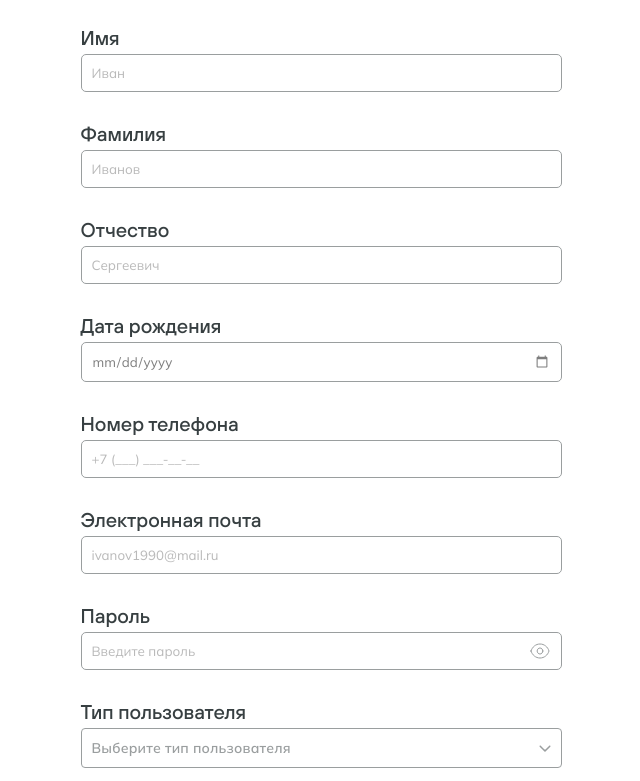
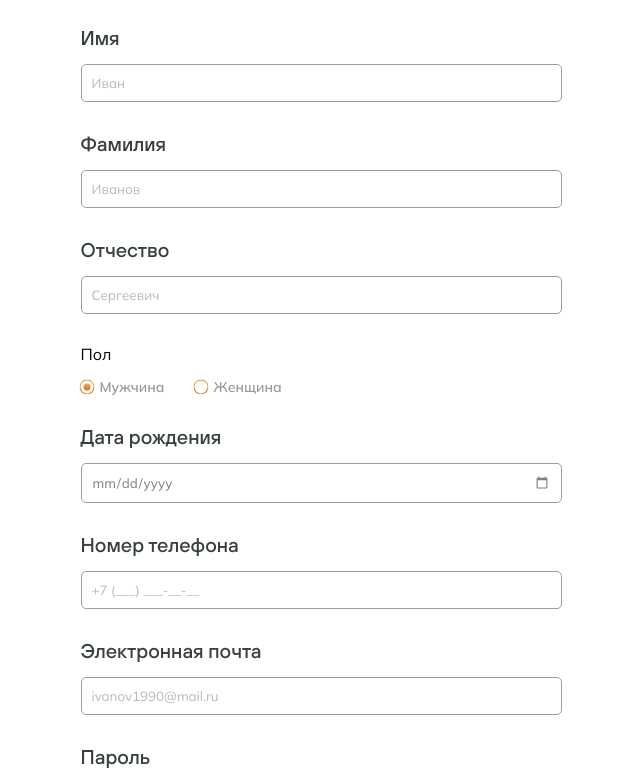
Before and after one commit to CubeIT-NSK/GlutInfo, a React (Vite) app in the folder frontend/: page /registration in a window 1280 px wide. Shown: the part 340-1121 px from the top of the page, without its empty margins (319-959 px from the left). Built offline with nearby package versions, Linux system fonts and the light colour scheme.

Commit message:
try to create Registration

```diff
--- a/frontend/src/pages/RegistrationPage/index.jsx
+++ b/frontend/src/pages/RegistrationPage/index.jsx
@@ -8,6 +8,7 @@ import CustomSelect from "../../shared/components/CustomSelect";
 import styles from "./index.module.css";
 import Button from "../../shared/components/Buttons";
 import icons from "../../shared/resources/icon";
+import { postApiRegisterUser, postApiEmailConfirmationRequest } from "../../shared/api/api";
 
 const schema = yup.object().shape({
     firstName: yup.string().required("Имя обязательно"),
@@ -28,8 +29,9 @@ const schema = yup.object().shape({
     password: yup
         .string()
         .required("Пароль обязателен")
-        // .min(8, "Пароль должен содержать минимум 8 символов")
-        // .matches(/[A-Z]/, "Пароль должен содержать хотя бы одну заглавную букву")
+        .min(8, "Пароль должен содержать минимум 8 символов")
+        .matches(/[A-Z]/, "Пароль должен содержать хотя бы одну заглавную букву"),
+    gender: yup.string().required("Укажите ваш пол"),
 });
 
 const userTypeOptions = [
@@ -40,7 +42,14 @@ const userTypeOptions = [
 
 export default function RegistrationPage() {
     const navigate = useNavigate();
-    const { register, handleSubmit, formState: { errors }, watch, setValue, setError } = useForm({
+    const {
+        register,
+        handleSubmit,
+        formState: { errors },
+        watch,
+        setValue,
+        setError
+      } = useForm({
         resolver: yupResolver(schema),
       });
 
@@ -50,21 +59,74 @@ export default function RegistrationPage() {
         setShowPassword((prev) => !prev);
     };
 
-    const onSubmit = (data) => {
-        const formattedData = {
-            ...data,
-            birthDate: data.birthDate.toISOString().split("T")[0],
+    const getNavigationPath = (userType) => {
+        const routes = {
+            patient: "/registration/email-confirmation",
+            consultant: "/profile-consultant/fill",
         };
-        console.log(formattedData);
-        switch (formattedData.userType) {
-            case "patient":
-                navigate("/registration/email-confirmation");
+
+        return routes[userType] || null;
+    };
+
+    const handleRegistrationSuccess = (userType) => {
+        const path = getNavigationPath(userType);
+        if (path) {
+            navigate(path);
+        } else {
+            console.log('Неизвестный тип пользователя:', userType);
+        }
+    };
+
+    const handleEmailConfirmation = async (email, userType) => {
+        try {
+            const emailStatus = await postApiEmailConfirmationRequest({ email });
+
+            if (emailStatus === 202) {
+                console.log('Email confirmation request successful');
+                handleRegistrationSuccess(userType);
+            } else {
+                console.error('Email confirmation request failed', emailStatus);
+            }
+        } catch (error) {
+            console.error('Error during email confirmation', error);
+        }
+    };
+
+    const onSubmit = async (data) => {
+        const registrationData = {
+            born_date: data.birthDate.toISOString().split("T")[0],
+            email: data.email,
+            name: data.firstName,
+            password: data.password,
+            patronymic: data.middleName,
+            phone: data.phoneNumber,
+            role: data.userType,
+            sex: data.gender,
+            surname: data.lastName,
+        };
+
+        try {
+            const status = await postApiRegisterUser({ registerData: registrationData });
+
+            switch (status) {
+                case 201:
+                    console.log('Registration successful');
+                    await handleEmailConfirmation(data.email, registrationData.userType);
                     break;
-            case "consultant":
-                navigate("/profile-consultant/fill");
+                case 400:
+                    console.log('Invalid registration data');
+                    setError("email", { type: "manual", message: "Электронная почта уже используется" });
+                    break;
+                case 500:
+                    console.error('Server error, please try again');
                     break;
                 default:
+                    console.log("Registration Data:", registrationData);
+                    console.error('Unexpected error:', status);
                     break;
+            }
+        } catch (error) {
+            console.error('Registration failed:', error);
         }
     };
 
@@ -74,79 +136,118 @@ export default function RegistrationPage() {
                 <h2 className={styles.title}>Данные необходимые для регистрации:</h2>
                 <form onSubmit={handleSubmit(onSubmit)} className={styles.registrationForm}>
                     <div className={styles.formGroup}>
-                        <label className={styles.authFormLabel}>
-                            Имя
+                        <label className={styles.registerFormLabel}>
+                            <p className={styles.registerFormTitle}>Имя</p>
+                            <div className={styles.inpWrap}>
                                 <input
                                     type="text"
                                     {...register("firstName")}
                                     placeholder="Иван"
-                                className={`${styles.authFormInput} ${errors.firstName ? styles.errorInput : ''} ${errors.firstName ? styles.errorText : ''} ${errors.firstName ? styles.redPlaceholder : ''}`}
+                                    className={`${styles.registerFormInput} ${errors.firstName ? styles.errorInput : ''} ${errors.firstName ? styles.errorText : ''} ${errors.firstName ? styles.redPlaceholder : ''}`}
                                 />
                                 {errors.firstName && <p className={styles.error}>{errors.firstName.message}</p>}
+                            </div>
                         </label>
-                        <label className={styles.authFormLabel}>
-                            Фамилия
+                        <label className={styles.registerFormLabel}>
+                            <p className={styles.registerFormTitle}>Фамилия</p>
+                            <div className={styles.inpWrap}>
                                 <input
                                     type="text"
                                     {...register("lastName")}
                                     placeholder="Иванов"
-                                className={`${styles.authFormInput} ${errors.lastName ? styles.errorInput : ''} ${errors.lastName ? styles.errorText : ''} ${errors.lastName ? styles.redPlaceholder : ''}`}
+                                    className={`${styles.registerFormInput} ${errors.lastName ? styles.errorInput : ''} ${errors.lastName ? styles.errorText : ''} ${errors.lastName ? styles.redPlaceholder : ''}`}
                                 />
                                 {errors.lastName && <p className={styles.error}>{errors.lastName.message}</p>}
+                            </div>
                         </label>
-                        <label className={styles.authFormLabel}>
-                            Отчество
+                        <label className={styles.registerFormLabel}>
+                            <p className={styles.registerFormTitle}>Отчество</p>
+                            <div className={styles.inpWrap}>
                                 <input
                                     type="text"
                                     {...register("middleName")}
                                     placeholder="Сергеевич"
-                                className={`${styles.authFormInput} ${errors.middleName ? styles.errorInput : ''} ${errors.middleName ? styles.errorText : ''} ${errors.middleName ? styles.redPlaceholder : ''}`}
+                                    className={`${styles.registerFormInput} ${errors.middleName ? styles.errorInput : ''} ${errors.middleName ? styles.errorText : ''} ${errors.middleName ? styles.redPlaceholder : ''}`}
                                 />
                                 {errors.middleName && <p className={styles.error}>{errors.middleName.message}</p>}
+                            </div>
                         </label>
-                        <label className={styles.authFormLabel}>
-                            Дата рождения
+                        <div className={styles.registerFormGender}>
+                                <p className={styles.registerFormLabel}>Пол</p>
+                                <div className={styles.registerFormGenderWrapper}>
+                                    <label className={styles.registerFormGenderLabel}>
+                                        <input
+                                            type="radio"
+                                            value="male"
+                                            name="gender"
+                                            {...register("gender")}
+                                            defaultChecked
+                                            className={`${styles.roundRadio} ${errors.gender ? styles.errorText : ''}`}
+                                        /> Мужчина
+                                    </label>
+                                    <label className={styles.registerFormGenderLabel}>
+                                        <input
+                                            type="radio"
+                                            value="female"
+                                            name="gender"
+                                            {...register("gender")}
+                                            className={`${styles.roundRadio} ${errors.gender ? styles.errorText : ''}`}
+                                        /> Женщина
+                                    </label>
+                                </div>
+                                {errors.gender && <p className={styles.error}>{errors.gender.message}</p>}
+                        </div>
+                        <label className={styles.registerFormLabel}>
+                            <p className={styles.registerFormTitle}>Дата рождения</p>
+                            <div className={styles.inpWrap}>
                                 <input
                                     type="date"
                                     {...register("birthDate")}
                                     max={new Date().toISOString().split("T")[0]}
                                     min={new Date(new Date().setFullYear(new Date().getFullYear() - 100)).toISOString().split("T")[0]}
-                                className={`${styles.authFormInput} ${errors.birthDate ? styles.errorInput : ''} ${errors.birthDate ? styles.errorText : ''} ${errors.birthDate ? styles.redPlaceholder : ''}`}
+                                    className={`${styles.registerFormInput} ${errors.birthDate ? styles.errorInput : ''} ${errors.birthDate ? styles.errorText : ''} ${errors.birthDate ? styles.redPlaceholder : ''}`}
                                 />
                                 {errors.birthDate && <p className={styles.error}>{errors.birthDate.message}</p>}
+                            </div>
                         </label>
                     </div>
                     <div className={styles.formGroup}>
-                        <label className={styles.authFormLabel}>
-                            Номер телефона
+                        <label className={styles.registerFormLabel}>
+                            <p className={styles.registerFormTitle}>Номер телефона</p>
+                            <div className={styles.inpWrap}>
                                 <InputMask
                                     mask="+7 (999) 999-99-99"
                                     {...register("phoneNumber")}
-                                className={`${styles.authFormInput} ${errors.phoneNumber ? styles.errorInput : ''} ${errors.phoneNumber ? styles.errorText : ''} ${errors.phoneNumber ? styles.redPlaceholder : ''}`}
+                                    className={`${styles.registerFormInput} ${errors.phoneNumber ? styles.errorInput : ''} ${errors.phoneNumber ? styles.errorText : ''} ${errors.phoneNumber ? styles.redPlaceholder : ''}`}
                                     placeholder="+7 (___) ___-__-__"
                                 />
                                 {errors.phoneNumber && <p className={styles.error}>{errors.phoneNumber.message}</p>}
+                            </div>
                         </label>
-                        <label className={styles.authFormLabel}>
-                            Электронная почта
+                        <label className={styles.registerFormLabel}>
+                            <p className={styles.registerFormTitle}>Электронная почта</p>
+                            <div className={styles.inpWrap}>
                                 <input
                                     type="email"
                                     {...register("email")}
                                     autoComplete="email"
                                     placeholder="ivanov1990@mail.ru"
-                                className={`${styles.authFormInput} ${errors.email ? styles.errorInput : ''} ${errors.email ? styles.errorText : ''} ${errors.email ? styles.redPlaceholder : ''}`}
+                                    className={`${styles.registerFormInput} ${errors.email ? styles.errorInput : ''} ${errors.email ? styles.errorText : ''} ${errors.email ? styles.redPlaceholder : ''}`}
                                 />
                                 {errors.email && <p className={styles.error}>{errors.email.message}</p>}
+                            </div>
                         </label>
-                        <label className={styles.authFormLabel}>
-                            Пароль
+                        <label className={styles.registerFormLabel}>
+
+                            <p className={styles.registerFormTitle}>Пароль</p>
+                            <div className={styles.inpWrap}>
                                 <div className={styles.passwordWrapper}>
                                     <input
                                         type={showPassword ? "text" : "password"}
                                         {...register("password")}
                                         autoComplete="new-password"
                                         placeholder="Введите пароль"
-                                    className={`${styles.authFormInput} ${errors.password ? styles.errorInput : ''} ${errors.password ? styles.errorText : ''} ${errors.password ? styles.redPlaceholder : ''}`}
+                                        className={`${styles.registerFormInput} ${errors.password ? styles.errorInput : ''} ${errors.password ? styles.errorText : ''} ${errors.password ? styles.redPlaceholder : ''}`}
                                     />
                                     <img
                                         src={showPassword ? icons.hidePasswordIcon : icons.showPasswordIcon}
@@ -156,9 +257,10 @@ export default function RegistrationPage() {
                                     />
                                 </div>
                                 {errors.password && <p className={styles.error}>{errors.password.message}</p>}
+                            </div>
                         </label>
-                        <label className={styles.authFormLabel}>
-                            Тип пользователя
+                        <label className={styles.registerFormLabel}>
+                            <p className={styles.registerFormTitle}>Тип пользователя</p>
                             <CustomSelect
                                 options={userTypeOptions}
                                 value={watch("userType")}
@@ -179,8 +281,8 @@ export default function RegistrationPage() {
                         </Button>
                     </div>
                     <div className={styles.formGroup}>
-                        <div className={styles.authFormAgreement}>
-                            <label className={styles.authFormAgreementLabel}>
+                        <div className={styles.registerFormAgreement}>
+                            <label className={styles.registerFormAgreementLabel}>
                                 <input
                                     type="radio"
                                     defaultChecked
@@ -188,7 +290,7 @@ export default function RegistrationPage() {
                                 />
                                 <span>Принимаю условия <a href="#">политики конфиденциальности и обработки персональных данных</a></span>
                             </label>
-                            <label className={styles.authFormAgreementLabel}>
+                            <label className={styles.registerFormAgreementLabel}>
                                 <input
                                     type="radio"
                                     defaultChecked
--- a/frontend/src/pages/RegistrationPage/index.module.css
+++ b/frontend/src/pages/RegistrationPage/index.module.css
@@ -36,7 +36,7 @@
 	gap: 30px;
 }
 
-.authFormInput {
+.registerFormInput {
 	width: 100%;
 	padding: 10px;
 	border: 1px solid rgb(55, 63, 65);
@@ -44,11 +44,13 @@
 	border-radius: 5px;
 }
 
-.authFormLabel {
+.registerFormLabel {
 	display: flex;
 	flex-direction: column;
-	gap: 5px;
+	gap: 15px;
+}
 
+.registerFormTitle {
 	color: rgb(55, 63, 65);
 	font-family: TT Hoves;
 	font-size: 20px;
@@ -58,21 +60,35 @@
 	text-align: left;
 }
 
-.authFormGender {
+.inpWrap {
+	display: flex;
+	flex-direction: column;
+	gap: 5px;
+}
+
+.registerFormGender {
 	display: flex;
 	flex-direction: column;
 	gap: 15px;
 }
 
-.authFormGenderWrapper {
+.registerFormGenderWrapper {
 	display: flex;
 	gap: 30px;
 }
 
-.authFormGenderWrapper label {
+.registerFormGenderLabel {
 	display: flex;
 	align-items: center;
 	gap: 6px;
+
+	color: #999999;
+	font-family: Mulish;
+	font-size: 14px;
+	font-weight: 600;
+	line-height: 115%;
+	letter-spacing: 0px;
+	text-align: left;
 }
 
 .formGroup .roundRadio {
@@ -138,20 +154,20 @@
 	visibility: visible;
 }
 
-.authFormAgreement {
+.registerFormAgreement {
 	display: flex;
 	flex-direction: column;
 	gap: 10px;
 }
 
-.authFormAgreementLabel {
+.registerFormAgreementLabel {
 	display: flex;
 	gap: 6px;
 	align-items: center;
 	align-content: center;
 }
 
-.authFormAgreementLabel span {
+.registerFormAgreementLabel span {
 	color: rgb(55, 63, 65);
 	font-family: Mulish;
 	font-size: 12px;
@@ -175,7 +191,7 @@
 	color: #FF162E;
 }
 
-.authFormAgreementLabel span a {
+.registerFormAgreementLabel span a {
 	color: #ff9900;
 	text-decoration: underline;
 }
```
Lines whose indentation alone changed are shown as unchanged.
